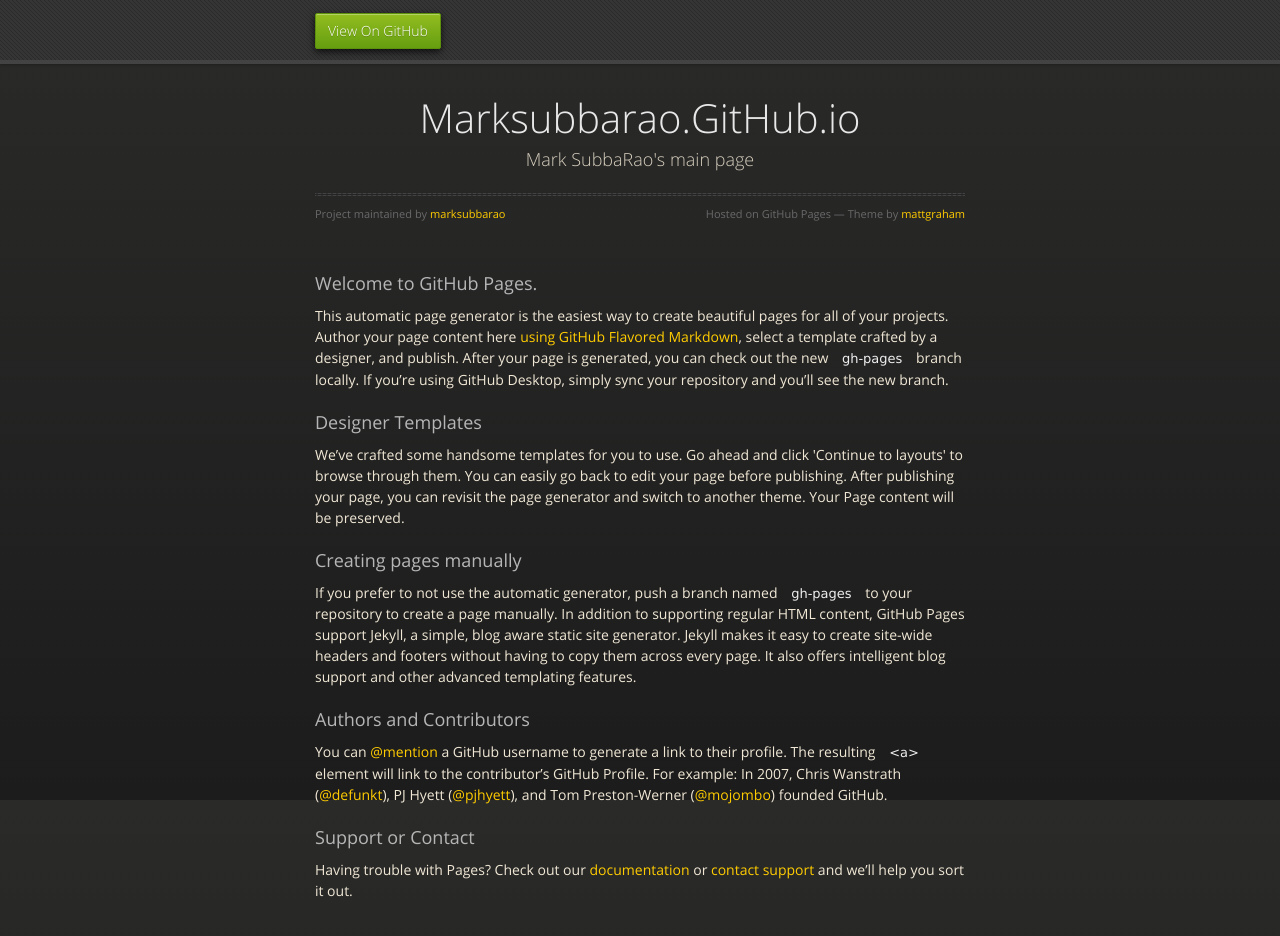
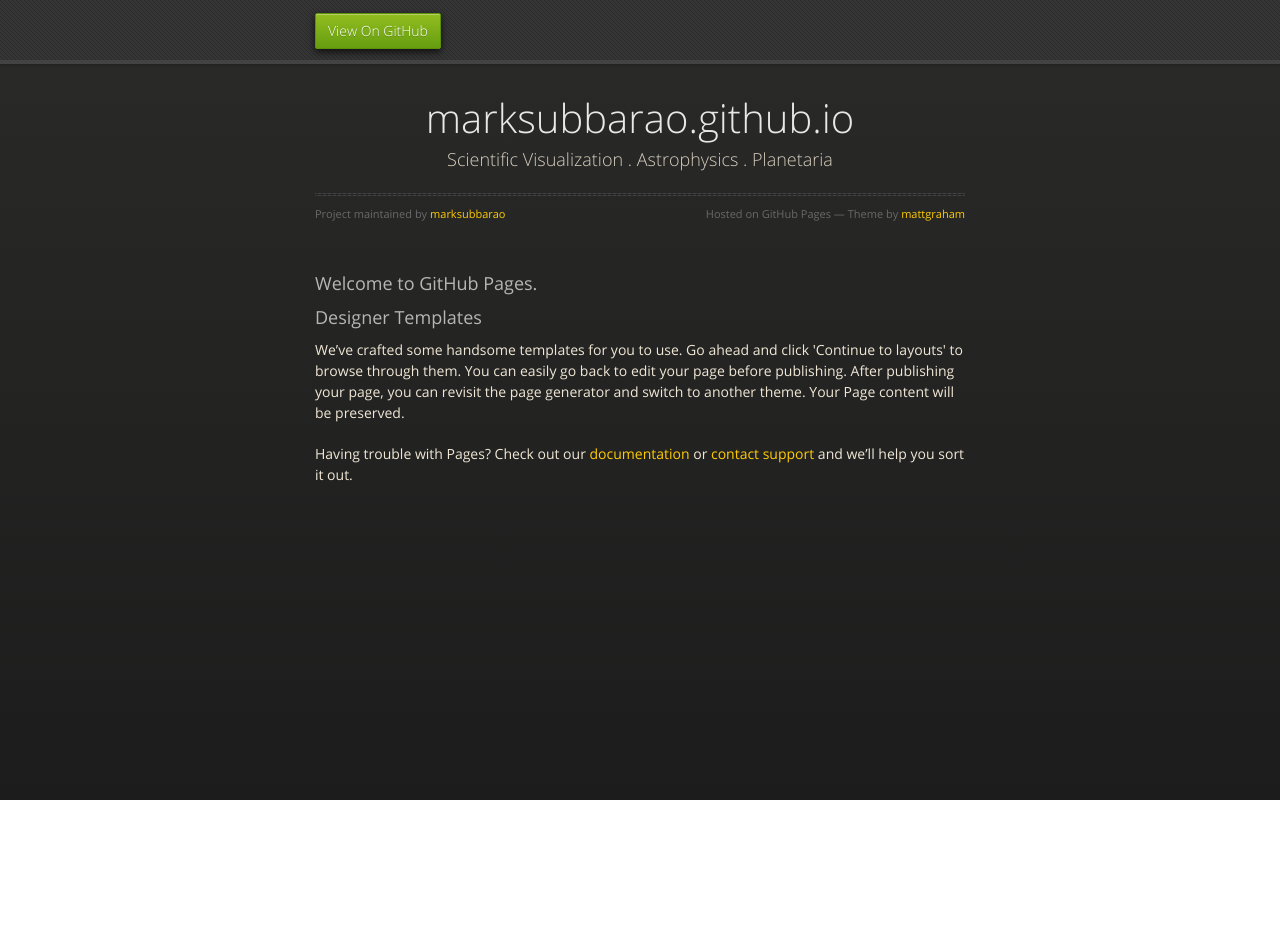
Before and after one commit to marksubbarao/marksubbarao.github.io, a plain HTML site: page index.html in a window 1280 px wide. After the commit the page ends 800 px from the top, so only its background shows below. Drawn offline with nearby package versions, Linux system fonts and the light colour scheme.

Commit message:
Update index.html

```diff
--- a/index.html
+++ b/index.html
@@ -3,7 +3,7 @@
   <head>
     <meta charset="utf-8">
     <meta http-equiv="X-UA-Compatible" content="chrome=1">
-    <title>Marksubbarao.GitHub.io by marksubbarao</title>
+    <title>marksubbarao.GitHub.io</title>
     <link rel="stylesheet" href="stylesheets/styles.css">
     <link rel="stylesheet" href="stylesheets/github-dark.css">
     <script src="https://ajax.googleapis.com/ajax/libs/jquery/1.7.1/jquery.min.js"></script>
@@ -28,8 +28,8 @@
 
       <section>
         <div id="title">
-          <h1>Marksubbarao.GitHub.io</h1>
-          <p>Mark SubbaRao&#39;s main page</p>
+          <h1>marksubbarao.github.io</h1>
+          <p>Scientific Visualization . Astrophysics . Planetaria</p>
           <hr>
           <span class="credits left">Project maintained by <a href="https://github.com/marksubbarao">marksubbarao</a></span>
           <span class="credits right">Hosted on GitHub Pages &mdash; Theme by <a href="https://twitter.com/michigangraham">mattgraham</a></span>
@@ -38,25 +38,12 @@
         <h3>
 <a id="welcome-to-github-pages" class="anchor" href="#welcome-to-github-pages" aria-hidden="true"><span class="octicon octicon-link"></span></a>Welcome to GitHub Pages.</h3>
 
-<p>This automatic page generator is the easiest way to create beautiful pages for all of your projects. Author your page content here <a href="https://guides.github.com/features/mastering-markdown/">using GitHub Flavored Markdown</a>, select a template crafted by a designer, and publish. After your page is generated, you can check out the new <code>gh-pages</code> branch locally. If you’re using GitHub Desktop, simply sync your repository and you’ll see the new branch.</p>
 
 <h3>
 <a id="designer-templates" class="anchor" href="#designer-templates" aria-hidden="true"><span class="octicon octicon-link"></span></a>Designer Templates</h3>
 
 <p>We’ve crafted some handsome templates for you to use. Go ahead and click 'Continue to layouts' to browse through them. You can easily go back to edit your page before publishing. After publishing your page, you can revisit the page generator and switch to another theme. Your Page content will be preserved.</p>
 
-<h3>
-<a id="creating-pages-manually" class="anchor" href="#creating-pages-manually" aria-hidden="true"><span class="octicon octicon-link"></span></a>Creating pages manually</h3>
-
-<p>If you prefer to not use the automatic generator, push a branch named <code>gh-pages</code> to your repository to create a page manually. In addition to supporting regular HTML content, GitHub Pages support Jekyll, a simple, blog aware static site generator. Jekyll makes it easy to create site-wide headers and footers without having to copy them across every page. It also offers intelligent blog support and other advanced templating features.</p>
-
-<h3>
-<a id="authors-and-contributors" class="anchor" href="#authors-and-contributors" aria-hidden="true"><span class="octicon octicon-link"></span></a>Authors and Contributors</h3>
-
-<p>You can <a href="https://github.com/blog/821" class="user-mention">@mention</a> a GitHub username to generate a link to their profile. The resulting <code>&lt;a&gt;</code> element will link to the contributor’s GitHub Profile. For example: In 2007, Chris Wanstrath (<a href="https://github.com/defunkt" class="user-mention">@defunkt</a>), PJ Hyett (<a href="https://github.com/pjhyett" class="user-mention">@pjhyett</a>), and Tom Preston-Werner (<a href="https://github.com/mojombo" class="user-mention">@mojombo</a>) founded GitHub.</p>
-
-<h3>
-<a id="support-or-contact" class="anchor" href="#support-or-contact" aria-hidden="true"><span class="octicon octicon-link"></span></a>Support or Contact</h3>
 
 <p>Having trouble with Pages? Check out our <a href="https://help.github.com/pages">documentation</a> or <a href="https://github.com/contact">contact support</a> and we’ll help you sort it out.</p>
       </section>
```
